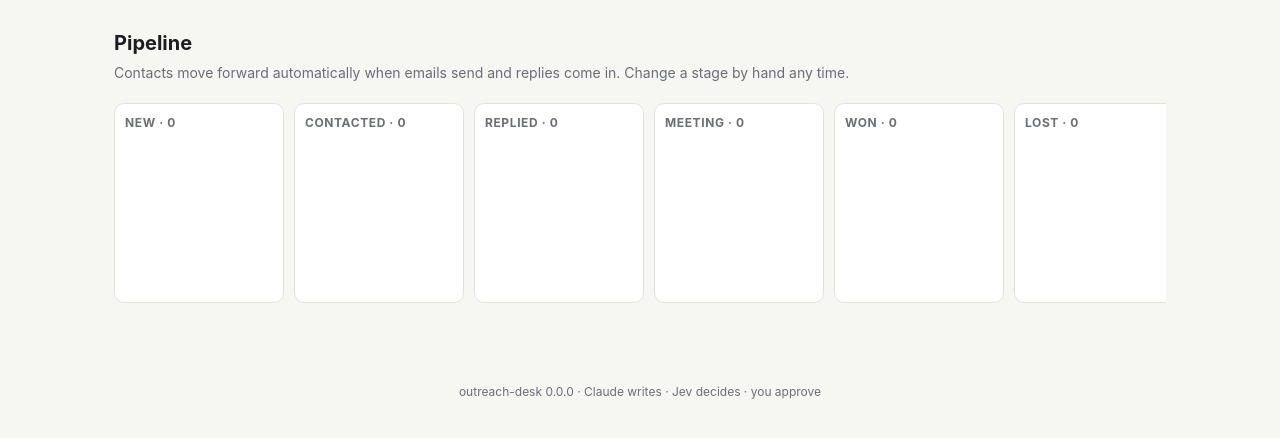
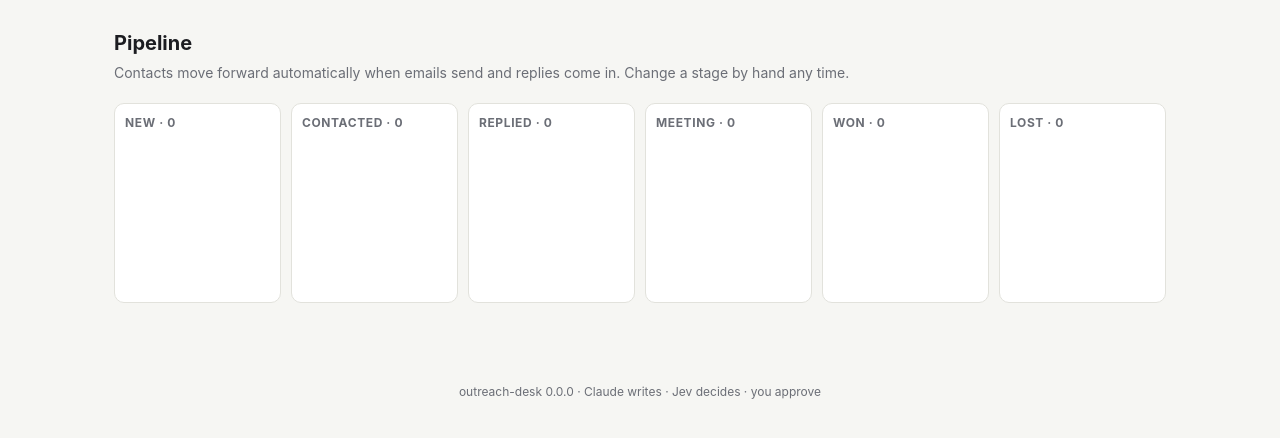
Before and after one commit to owen-alderson/outreach-desk, a FastAPI app: page /pipeline in a window 1280 px wide. Shown: the part 58-496 px from the top of the page. Run offline with FastAPI, Linux system fonts and the light colour scheme.

Commit message:
README, demo GIF and screenshots; fit the pipeline board at desktop width
- README in the crypto-terminal style: pitch, demo GIF, quickstart,
  how Jev is used (with the adapter fallback stated plainly), n8n,
  API, safety rules, architecture, development
- n8n-node README + LICENSE for the npm page
- Demo assets use fictional data and are labelled as such
- Pipeline columns no longer clip the last column at 1280px

Co-Authored-By: Claude Opus 5.5 <noreply@anthropic.com>

```diff
--- a/outreach_desk/static/style.css
+++ b/outreach_desk/static/style.css
@@ -118,7 +118,7 @@ td select { width: auto; padding: 3px 6px; }
 .bar { height: 6px; border-radius: 3px; background: var(--line); overflow: hidden; }
 .bar > span { display: block; height: 100%; background: var(--accent); }
 
-.board { display: grid; grid-template-columns: repeat(6, minmax(170px, 1fr)); gap: 10px; overflow-x: auto; }
+.board { display: grid; grid-template-columns: repeat(6, minmax(150px, 1fr)); gap: 10px; overflow-x: auto; }
 .col { background: var(--panel); border: 1px solid var(--line); border-radius: var(--radius); padding: 10px; min-height: 200px; }
 .col h3 { font-size: 12px; text-transform: uppercase; letter-spacing: .05em; color: var(--muted); margin: 0 0 8px; }
 .mini { background: var(--bg); border-radius: 7px; padding: 8px 10px; margin-bottom: 8px; font-size: 13px; }
```
Also changed, not shown: README.md, n8n-node/README.md (added), 4 other files.
